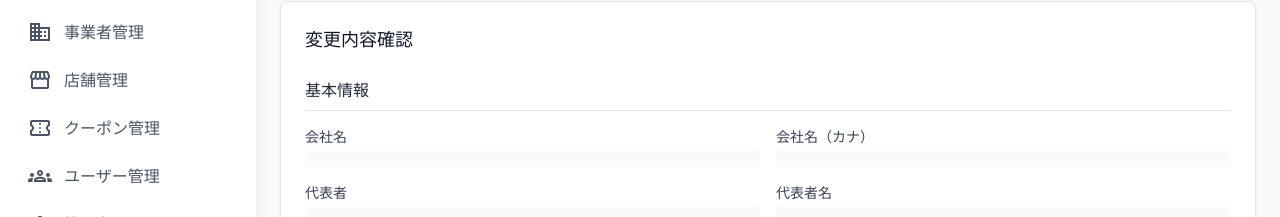
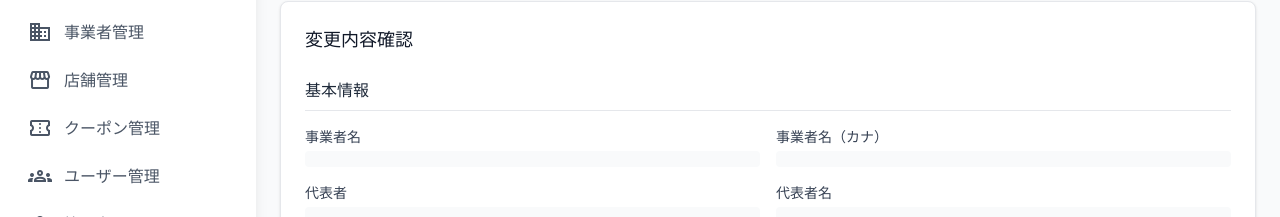
Before and after one commit to HV-development/tamanomi-admin, a Next.js app in the folder frontend/: page /merchants/1/confirm in a window 1280 px wide. Shown: the part 79-296 px from the top of the page. Built offline with nearby package versions, Linux system fonts and the light colour scheme.

Commit message:
Update @hv-development/schemas dependency to version 1.26.0 in package.json and pnpm-lock.yaml

```diff
--- a/frontend/package.json
+++ b/frontend/package.json
@@ -13,7 +13,7 @@
     "secret:generate": "tsx ../scripts/generate-secret.ts"
   },
   "dependencies": {
-    "@hv-development/schemas": "1.25.0",
+    "@hv-development/schemas": "1.26.0",
     "autoprefixer": "10.4.21",
     "next": "^15.5.6",
     "react": "^18.3.1",
--- a/frontend/src/app/coupons/page.tsx
+++ b/frontend/src/app/coupons/page.tsx
@@ -35,7 +35,7 @@ export default function CouponsPage() {
   const isShopAccount = auth?.user?.accountType === 'shop';
   const isMerchantAccount = auth?.user?.accountType === 'merchant';
   const shopId = isShopAccount ? auth?.user?.shopId : undefined; // 店舗アカウントの場合は自身のshopIdを使用
-  const merchantId = isMerchantAccount ? auth?.user?.merchantId : undefined; // 会社アカウントの場合は自身のmerchantIdを使用
+  const merchantId = isMerchantAccount ? auth?.user?.merchantId : undefined; // 事業者アカウントの場合は自身のmerchantIdを使用
   const router = useRouter();
   const [shop, setShop] = useState<Shop | null>(null);
   const [coupons, setCoupons] = useState<CouponWithShop[]>([]);
@@ -78,7 +78,7 @@ export default function CouponsPage() {
         params.append('shopId', shopId);
       }
 
-      // 会社アカウントの場合
+      // 事業者アカウントの場合
       if (merchantId) {
         console.log('🔍 CouponsPage: Fetching coupons for merchantId:', merchantId);
         params.append('merchantId', merchantId);
@@ -495,7 +495,7 @@ export default function CouponsPage() {
                     アクション
                   </th>
                   <th className="px-6 py-3 text-left text-xs font-medium text-gray-500 uppercase tracking-wider">
-                    会社名
+                  事業者名
                   </th>
                   <th className="px-6 py-3 text-left text-xs font-medium text-gray-500 uppercase tracking-wider">
                     店舗名
--- a/frontend/src/app/merchants/[id]/confirm/page.tsx
+++ b/frontend/src/app/merchants/[id]/confirm/page.tsx
@@ -47,10 +47,10 @@ export default function MerchantEditConfirmPage() {
       // API呼び出しをシミュレート
       await new Promise(resolve => setTimeout(resolve, 1000));
 
-      console.log('会社更新データ:', formData);
+      console.log('事業者更新データ:', formData);
 
       // 成功時の処理（実際の実装では適切なページにリダイレクト）
-      alert('会社の更新が完了しました。');
+      alert('事業者の更新が完了しました。');
 
     } catch (error) {
       console.error('更新エラー:', error);
@@ -108,7 +108,7 @@ export default function MerchantEditConfirmPage() {
               <div className="grid grid-cols-1 md:grid-cols-2 gap-4">
                 <div>
                   <label className="block text-sm font-medium text-gray-700 mb-1">
-                    会社名
+                    事業者名
                   </label>
                   <div className="text-sm text-gray-900 bg-gray-50 p-2 rounded">
                     {formData.name}
@@ -117,7 +117,7 @@ export default function MerchantEditConfirmPage() {
 
                 <div>
                   <label className="block text-sm font-medium text-gray-700 mb-1">
-                    会社名（カナ）
+                    事業者名（カナ）
                   </label>
                   <div className="text-sm text-gray-900 bg-gray-50 p-2 rounded">
                     {formData.nameKana}
```
Also changed, not shown: 1 other file (tests, documents, lock files or other folders).
